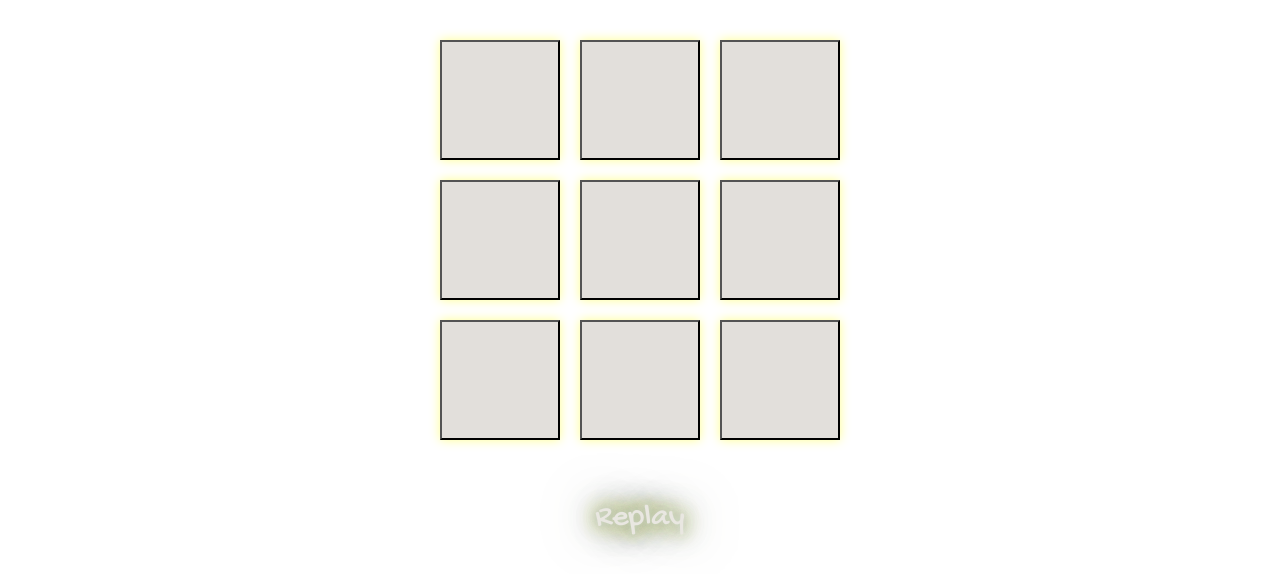
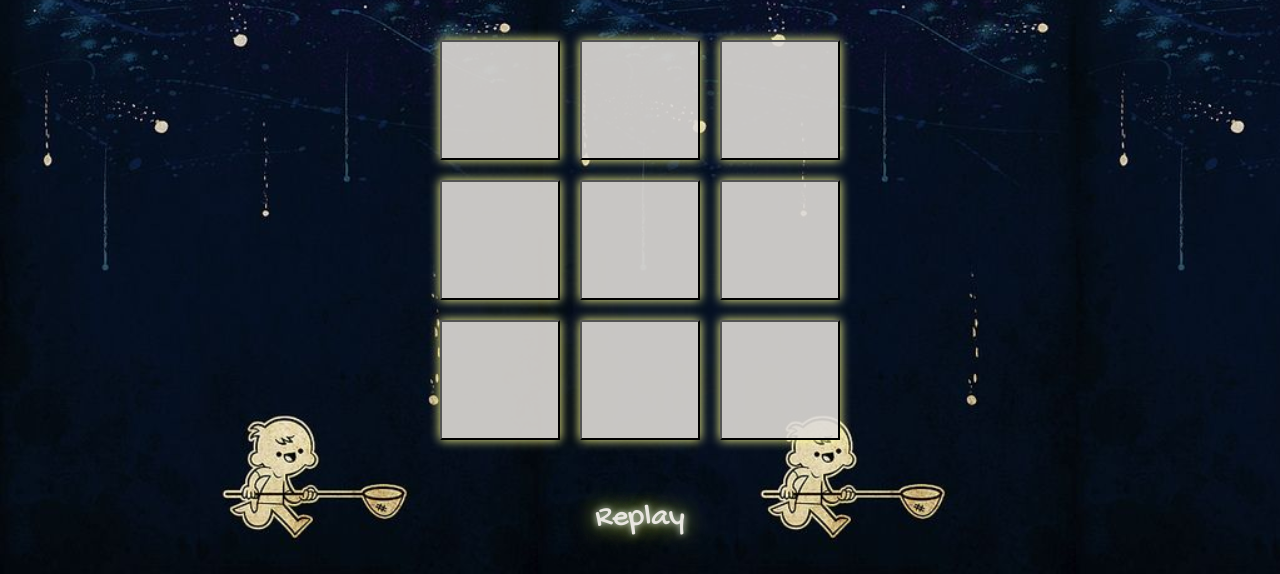
Before and after one commit to pllenggg/tic-tac-toe, a plain HTML site: page index.html in a window 1280 px wide. Shown: the part 226-800 px from the top of the page. Drawn offline with Linux system fonts and the light colour scheme; a web font is replaced by a local one.

Commit message:
final-ttt

```diff
--- a/css/style.css
+++ b/css/style.css
@@ -3,7 +3,7 @@
 @import url('https://fonts.googleapis.com/css?family=Patrick+Hand+SC|Short+Stack&display=swap');
 
 body {
-    background: url('/Users/plengloetsakulcharoen/Desktop/14_31 Doodle a day for the month of March.jpeg') fixed;
+    background: url("../image/14_31\ Doodle\ a\ day\ for\ the\ month\ of\ March.jpeg") fixed;
     background-size: contain;
     font-family: 'Gochi Hand', cursive;
 }
```
Also changed, not shown: image/14_31 Doodle a day for the month of March.jpeg (added), 1 other file.
